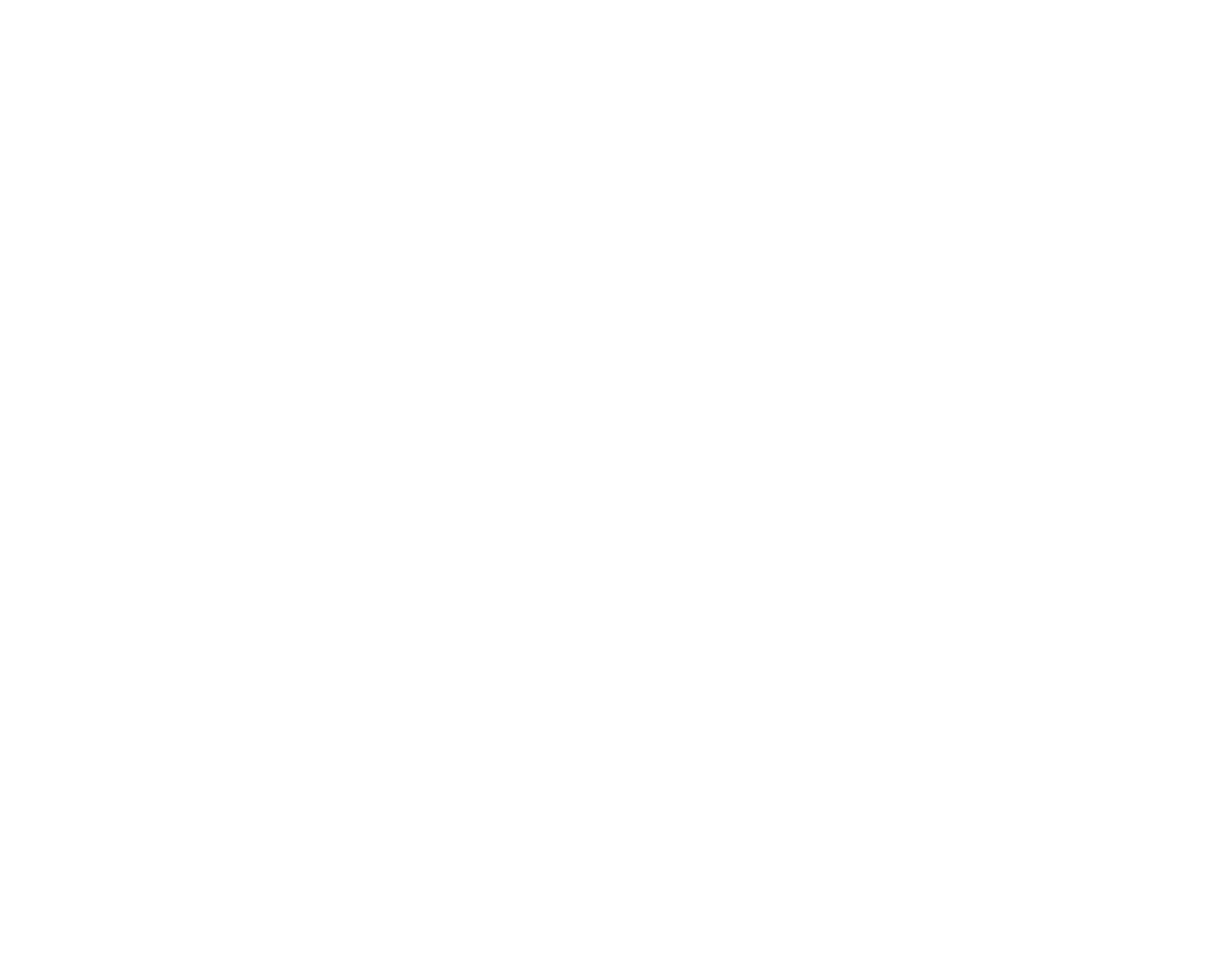
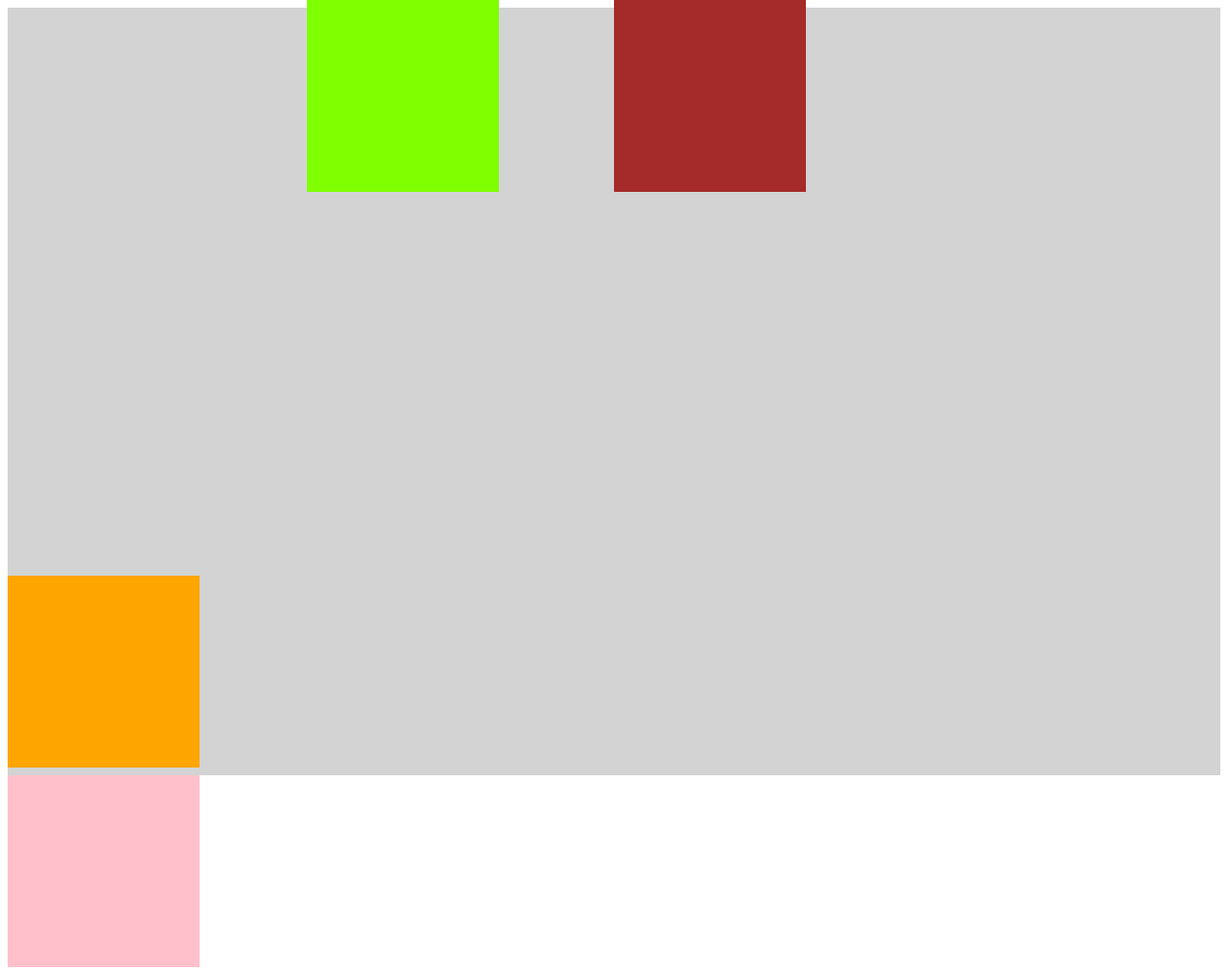
Before and after one commit to maalindoshi95/css-position, a plain HTML site: page index.html in a window 1280 px wide. Shown: the top 1011 px of the page at 96% size. Before the commit the page ends 800 px from the top, so only its background shows below. Drawn offline with Linux system fonts and the light colour scheme.

Commit message:
more changes

```diff
--- a/index.html
+++ b/index.html
@@ -1,6 +1,7 @@
 <!DOCTYPE html>
 <html lang="en">
 <head>
+    <link rel="stylesheet" href="style.css">
     <meta charset="UTF-8">
     <meta http-equiv="X-UA-Compatible" content="IE=edge">
     <meta name="viewport" content="width=device-width, initial-scale=1.0">
--- a/style.css
+++ b/style.css
@@ -0,0 +1,51 @@
+body{
+    height: 100vh;
+}
+
+.relative{
+    position: relative;
+    width: 200px;
+    height: 200px;
+    top: 50px;
+    background-color: aqua;
+}
+
+.absolute{
+    position: absolute;
+    top: 0px;
+    left: 50%;
+    width: 200px;
+    height: 200px;
+    background-color: brown;
+}
+
+.fixed{
+    position: fixed;
+    left: 25%;
+    top: 0%;
+    width: 200px;
+    height: 200px;
+    background-color: chartreuse;
+}
+
+.static{
+    position: static;
+    width: 200px;
+    height: 200px;
+    background-color: pink;
+}
+
+.sticky{
+    position: sticky;
+    bottom: 0px;
+    width: 200px;
+    height: 200px;
+    background-color: orange;
+}
+
+.parent{
+    background-color: lightgray;
+    width: 100%;
+    height: 100vh;
+    position: relative;
+}
```
